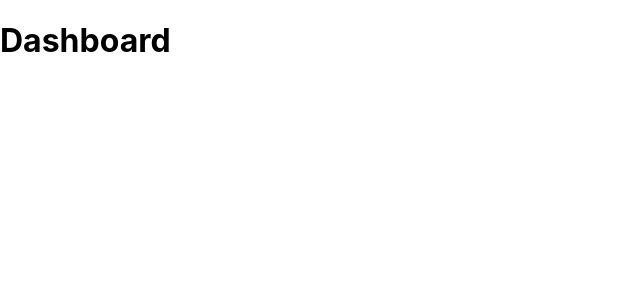
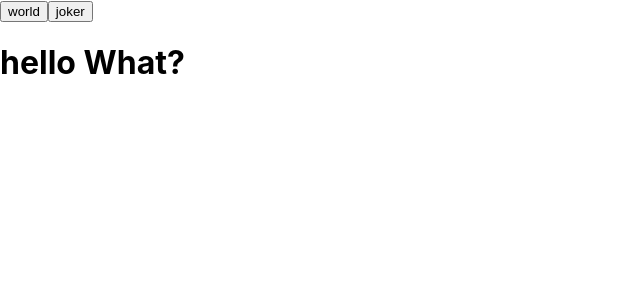
Before and after one commit to soufelhanafi/movies-ui, a React (Create React App) app: page /dashboard in a window 1280 px wide. Shown: the top 300 px of the page, without its empty margins (0-640 px from the left). Built offline with nearby package versions, Linux system fonts and the light colour scheme.

Commit message:
config redux in the redux

```diff
--- a/src/App.js
+++ b/src/App.js
@@ -1,8 +1,17 @@
 import React from "react";
 import Router from "./router";
+import { Provider } from "react-redux";
 
-function App() {
-  return <Router />;
+import store from "./redux/reducers";
+
+class App extends React.Component {
+  render() {
+    return (
+      <Provider store={store}>
+        <Router />
+      </Provider>
+    );
+  }
 }
 
 export default App;
--- a/src/pages/dashboard/index.js
+++ b/src/pages/dashboard/index.js
@@ -1,9 +1,34 @@
 import React from "react";
+import { connect } from "react-redux";
 
 class Dashboard extends React.Component {
+  constructor(props) {
+    super(props);
+    debugger;
+  }
+
+  world = () => {
+    this.props.dispatch({ type: "world" });
+  };
+
+  joker = () => {
+    this.props.dispatch({ type: "Joker" });
+  };
   render() {
-    return <h1>Dashboard</h1>;
+    const { hello, value } = this.props;
+    return (
+      <div>
+        <button onClick={this.world}>world</button>
+        <button onClick={this.joker}>joker</button>
+        <h1>
+          {hello} {value ? value : "What?"}
+        </h1>
+      </div>
+    );
   }
 }
 
-export default Dashboard;
+function mapStateToProps(state) {
+  return state;
+}
+export default connect(mapStateToProps)(Dashboard);
--- /dev/null
+++ b/src/redux/reducers.js
@@ -0,0 +1,20 @@
+import { createStore, applyMiddleware } from "redux";
+
+const initialState = {
+  hello: "hello",
+  value: ""
+};
+
+function createInitialReducer(state = initialState, action) {
+  switch (action.type) {
+    case "world":
+      return { ...state, value: "world" };
+    case "Joker":
+      return { ...state, value: "Joker" };
+    default:
+      return state;
+  }
+}
+
+const store = createStore(createInitialReducer);
+export default store;
--- a/src/router.js
+++ b/src/router.js
@@ -16,7 +16,6 @@ const routes = [
 ];
 class Router extends React.Component {
   render() {
-    debugger;
     return (
       <BrowserRouter>
         {routes.map((route, index) => {
```
